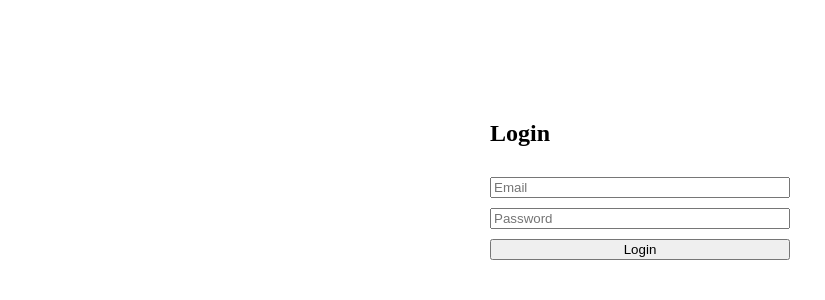
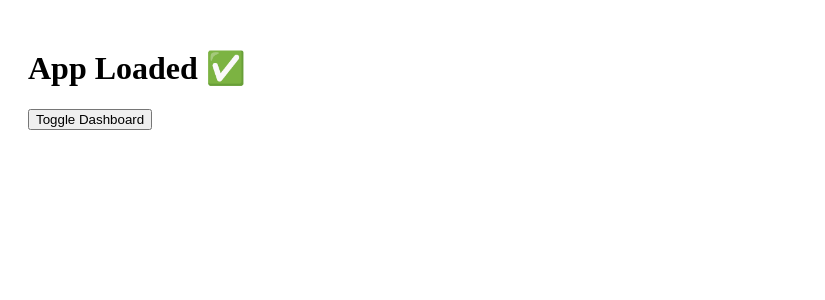
Before and after one commit to anil135/User-UI, a React (Vite) app: page / in a window 1280 px wide. Shown: the top 300 px of the page, without its empty margins (0-825 px from the left). Built offline with nearby package versions, Linux system fonts and the light colour scheme.

Commit message:
Update App.jsx

```diff
--- a/src/App.jsx
+++ b/src/App.jsx
@@ -1,15 +1,17 @@
 import { useState } from "react";
-import Login from "./components/Login";
-import Dashboard from "./components/Dashboard";
 
 export default function App() {
-  const [isAuth, setIsAuth] = useState(
-    !!localStorage.getItem("token")
-  );
+  const [show, setShow] = useState(false);
 
-  return isAuth ? (
-    <Dashboard />
-  ) : (
-    <Login onLogin={() => setIsAuth(true)} />
+  return (
+    <div style={{ padding: 20 }}>
+      <h1>App Loaded ✅</h1>
+
+      <button onClick={() => setShow(!show)}>
+        Toggle Dashboard
+      </button>
+
+      {show && <div>Dashboard placeholder works</div>}
+    </div>
   );
 }
```
